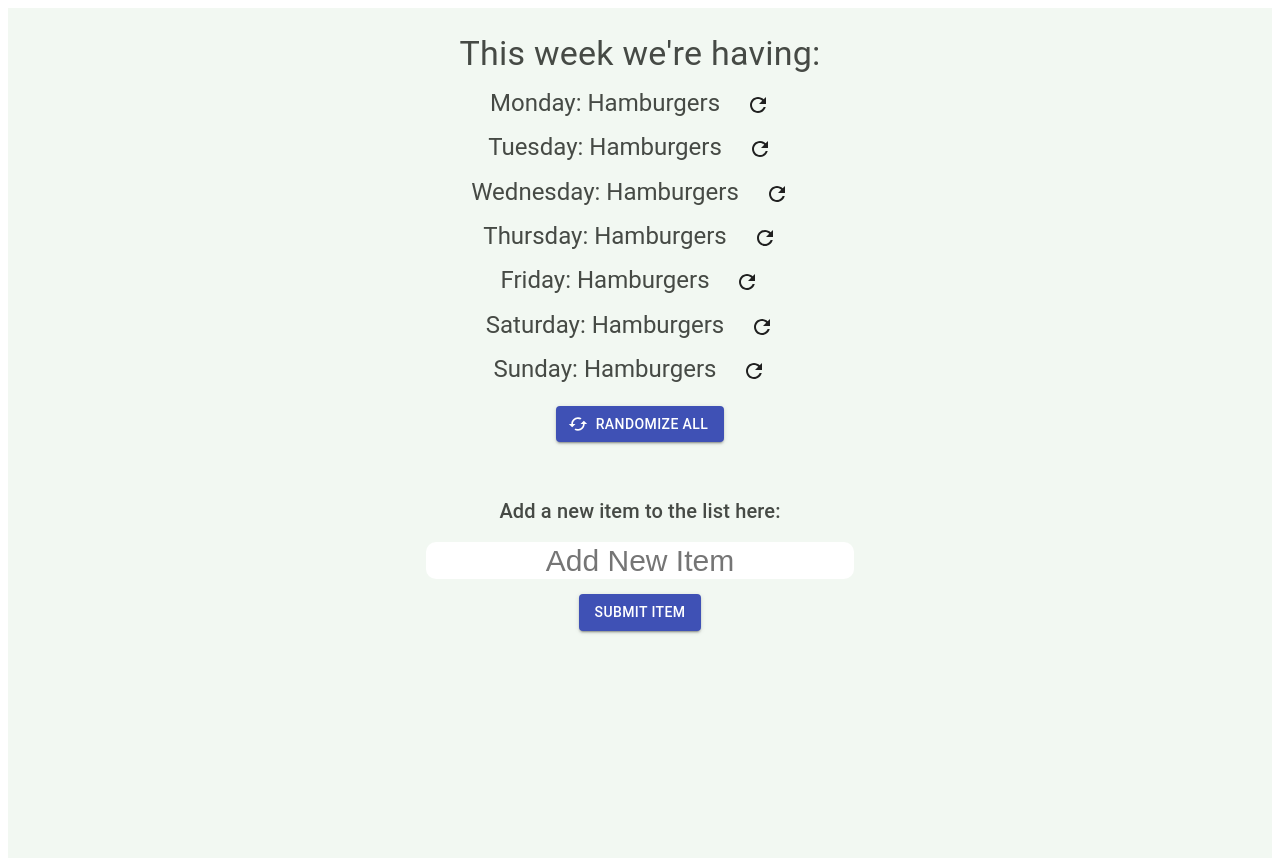
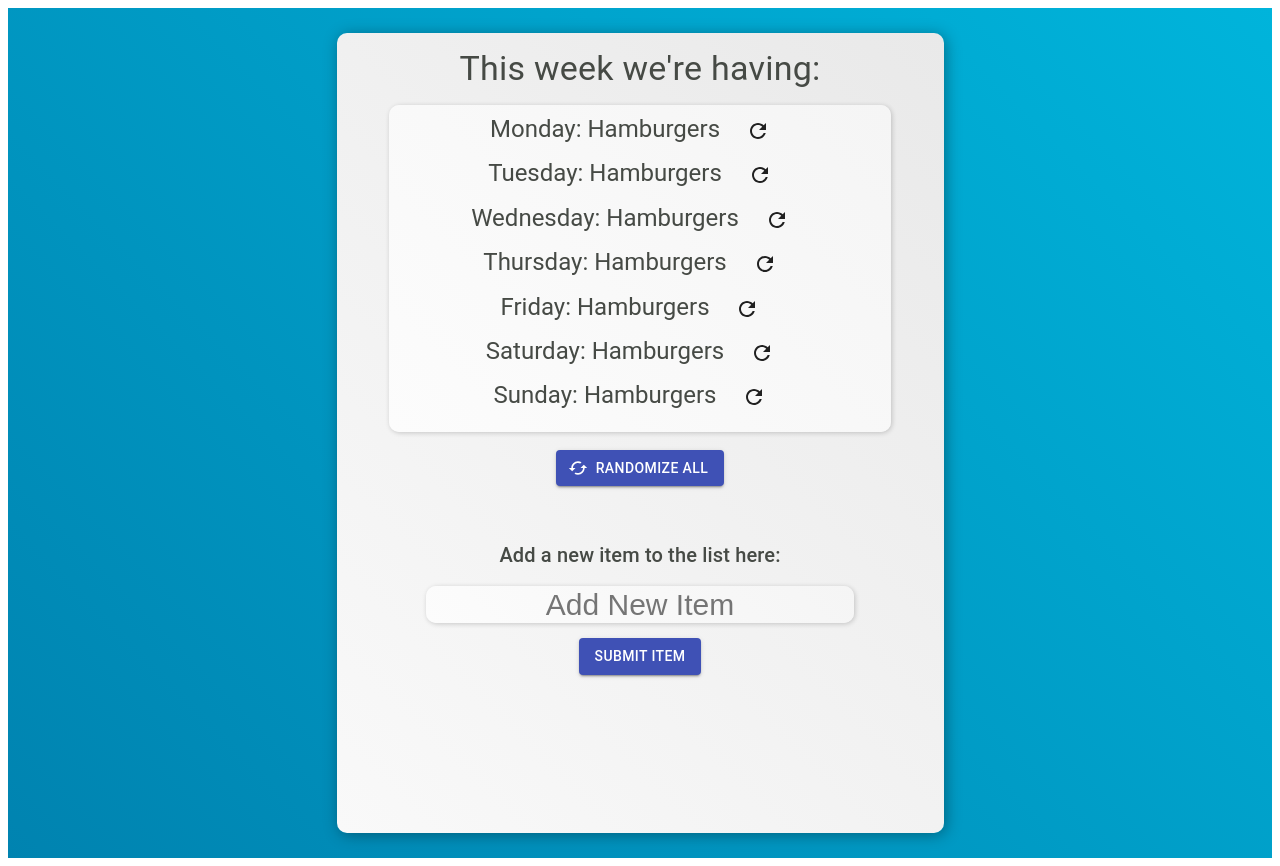
Before and after one commit to Trevor2492/meal-prep, a React (Create React App) app: page / in a window 1280 px wide. Built offline with nearby package versions, Linux system fonts and the light colour scheme.

Commit message:
major styling updates

```diff
--- a/src/App.css
+++ b/src/App.css
@@ -4,10 +4,38 @@
   justify-content: center;
   min-height: 100vh;
   padding: 25px;
-  background-color: #f2f8f2;
+  background: #00b4db; /* fallback for old browsers */
+  /* Chrome 10-25, Safari 5.1-6 */
+  background: -webkit-linear-gradient(45deg, #0083b0, #00b4db);
+  /* W3C, IE 10+/ Edge, Firefox 16+, Chrome 26+, Opera 12+, Safari 7+ */
+  background: linear-gradient(45deg, #0083b0, #00b4db);
 }
 
 .container {
   min-width: 50%;
   max-width: 100%;
+  box-shadow: 2px 2px 15px rgba(0, 0, 0, 0.345);
+  background: #00b4db; /* fallback for old browsers */
+  /* Chrome 10-25, Safari 5.1-6 */
+  background: -webkit-linear-gradient(45deg, #f9f9f9, #e9e9e9);
+  /* W3C, IE 10+/ Edge, Firefox 16+, Chrome 26+, Opera 12+, Safari 7+ */
+  background: linear-gradient(45deg, #f9f9f9, #e9e9e9);
+  border-radius: 10px;
 }
+
+.list {
+  max-width: 80%;
+  margin: 0 auto;
+  margin-top: 15px;
+  margin-bottom: 15px;
+  text-align: center;
+  box-shadow: 1px 1px 5px rgba(0, 0, 0, 0.194);
+  border-radius: 10px;
+  padding: 8px;
+  background: #00b4db; /* fallback for old browsers */
+  /* Chrome 10-25, Safari 5.1-6 */
+  background: -webkit-linear-gradient(45deg, #fcfcfc, #f5f5f5);
+  /* W3C, IE 10+/ Edge, Firefox 16+, Chrome 26+, Opera 12+, Safari 7+ */
+  background: linear-gradient(45deg, #fcfcfc, #f5f5f5);
+  margin-bottom: 10px;
+}
--- a/src/App.js
+++ b/src/App.js
@@ -73,9 +73,15 @@ function App() {
   return (
     <div className="App">
       <div className="container">
-        <Typography className={classes.typography} variant="h4" gutterBottom>
+        <Typography
+          className={classes.typography}
+          style={{ marginTop: 15 }}
+          variant="h4"
+          gutterBottom
+        >
           This week we're having:
         </Typography>
+        <div className="list">
           <Typography className={classes.typography} variant="h5" gutterBottom>
             Monday: {mealList[monday]}{" "}
             <Button>
@@ -118,6 +124,7 @@ function App() {
               <RefreshIcon onClick={() => handleSingleRefresh("sun")} />
             </Button>
           </Typography>
+        </div>
         <Button
           variant="contained"
           color="primary"
--- /dev/null
+++ b/src/NewInput.css
@@ -0,0 +1,18 @@
+.input {
+  margin: 15px;
+  min-width: 70%;
+  max-width: 85%;
+  height: 35px;
+  border: none;
+  border-radius: 10px;
+  text-align: center;
+  outline: none;
+  font-size: 30px;
+  box-shadow: 1px 1px 5px rgba(0, 0, 0, 0.194);
+  color: #464a45;
+  background: #00b4db; /* fallback for old browsers */
+  /* Chrome 10-25, Safari 5.1-6 */
+  background: -webkit-linear-gradient(45deg, #fcfcfc, #f5f5f5);
+  /* W3C, IE 10+/ Edge, Firefox 16+, Chrome 26+, Opera 12+, Safari 7+ */
+  background: linear-gradient(45deg, #fcfcfc, #f5f5f5);
+}
--- a/src/NewInput.js
+++ b/src/NewInput.js
@@ -2,12 +2,14 @@ import React from "react";
 import Button from "@material-ui/core/Button";
 import { useState } from "react";
 import Typography from "@material-ui/core/Typography";
+import "./NewInput.css";
 
 const NewInput = () => {
   const [item, setItem] = useState("");
 
   const handleClick = () => {
     item ? alert("You added: " + item) : alert("You must enter a value");
+    setItem("");
   };
 
   return (
@@ -27,18 +29,7 @@ const NewInput = () => {
         onChange={(e) => setItem(e.target.value)}
         placeholder="Add New Item"
         type="text"
-        style={{
-          margin: 15,
-          color: "#464A45",
-          minWidth: "70%",
-          maxWidth: "85%",
-          height: "35px",
-          border: "none",
-          borderRadius: "10px",
-          textAlign: "center",
-          outline: "none", //prevents highlight on input focus
-          fontSize: "30px",
-        }}
+        className="input"
       />
       <Button variant="contained" color="primary" onClick={() => handleClick()}>
         Submit Item
```
Lines whose indentation alone changed are shown as unchanged.
